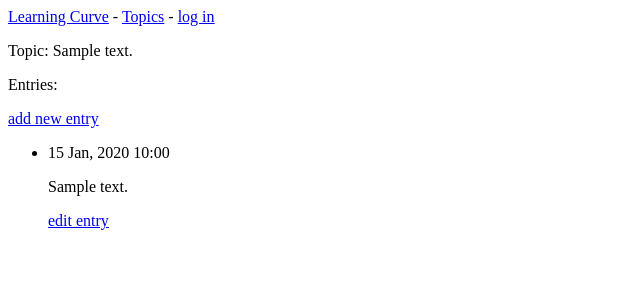
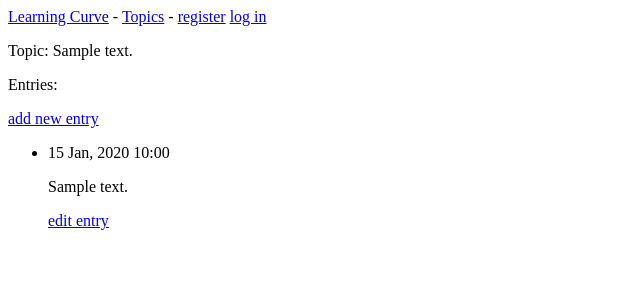
Before and after one commit to AllejandroSousa/Learning-Curve-Management, a Django app: page /topics/1/ in a window 1280 px wide. Shown: the top 300 px of the page, without its empty margins (0-640 px from the left). Run offline with Django 5.2, Linux system fonts and the light colour scheme; tables that the repository leaves empty hold one stand-in row (values such as "Sample post").

Commit message:
Link to register a user on the base page

```diff
--- a/learning_curves/templates/learning_curves/base.html
+++ b/learning_curves/templates/learning_curves/base.html
@@ -5,6 +5,7 @@
     Hello, {{ user.username }}.
     <a href="{% url 'users:logout' %}">log out</a>
   {% else %}
+    <a href="{% url 'users:register' %}">register</a>
     <a href="{% url 'users:login' %}">log in</a>
   {% endif %}
 </p>
```
